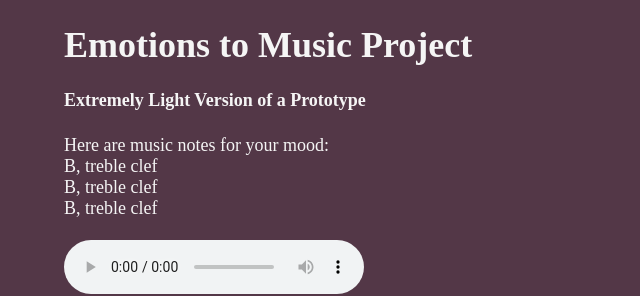
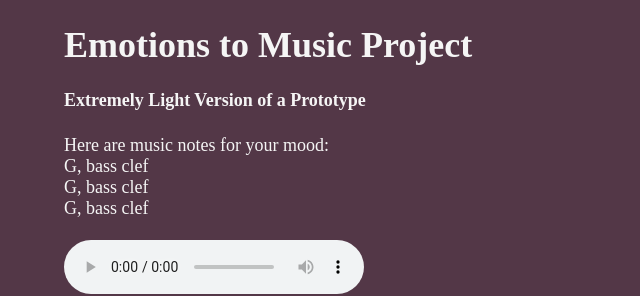
Before and after one commit to Teresa-Konsta/emotions-music-nextjs, a Next.js app: page /music-notes in a window 1280 px wide. Shown: the top 296 px of the page, without its empty margins (0-640 px from the left). Built offline with nearby package versions, Linux system fonts and the light colour scheme.

Commit message:
updating logic

```diff
--- a/src/pages/index.js
+++ b/src/pages/index.js
@@ -1,3 +1,4 @@
+'use client'
 import { useDispatch } from "react-redux";
 import { pulseActions } from '@/store/pulse-slice';
 import { useRouter } from 'next/router';
--- a/src/pages/music-notes.js
+++ b/src/pages/music-notes.js
@@ -1,79 +1,50 @@
-import { useSelector } from 'react-redux';
-import { useDispatch } from "react-redux";
+'use client'
+import { useSelector, useDispatch } from 'react-redux';
 import { pulseActions } from '@/store/pulse-slice';
 import { useRouter } from 'next/router';
 
 import styles from '../components/layout/PulseInput.module.css';
 
-function specifyColor(pulseResult) {
-    let color;
-    switch(pulseResult) {
-        case (pulseResult == 0 || pulseResult == 1):
-            return color = "grey";
-        case (pulseResult < 1):
-            return color = "black";
-        case (pulseResult < 3 && pulseResult > 2):
-            return color = "brown";
-        case (pulseResult <= 2 && pulseResult >= 1):
-            return color = "blue";
-        case (pulseResult < 7 && pulseResult >= 5):
-            return color = "green";
-        case (pulseResult < 10 && pulseResult >= 7):
-            return color = "yellow";
-        case (pulseResult < 5 && pulseResult >= 3):
-            return color = "violet";
-        case (pulseResult >= 10):
-            return color = 'orange';
-        default:
-            return color = 'orange';
-    }
-}
+const colorNotePair = {
+        grey: "G, bass clef",
+        black: "D, bass clef",
+        brown: "B, bass clef",
+        blue: "F, bass clef",
+        green: "G, treble clef",
+        orange: "B, treble clef",
+        yellow: "F, treble clef",
+        violet: "E, treble clef"
+};
 
-function specifyMusicNote(color) {
-    let mnote;
-    switch(color) {
-        case (color = "grey"):
-            return mnote = "G, bass clef";
-        case (color = "black"):
-            return mnote = "D, bass clef";
-        case (color = "brown"):
-            return mnote = "B, bass clef";
-        case (color = "blue"):
-            return mnote = "F, bass clef";
-        case (color = "green"):
-            return mnote = "G, treble clef";
-        case (color = "orange"):
-            return mnote = "B, treble clef";
-        case (color = "yellow"):
-            return mnote = "F, treble clef";
-        case (color = "violet"):
-            return mnote = "E, treble clef";
-        default:
-            return mnote = 'B, treble clef';
-    }
+function specifyMusicNote(pulseResult) {
+    if(pulseResult == 0 || pulseResult == 1) return colorNotePair.grey;
+    else if(pulseResult < 1) return colorNotePair.black;
+    else if(pulseResult < 3 && pulseResult > 2) return colorNotePair.brown;
+    else if(pulseResult <= 2 && pulseResult > 1) return colorNotePair.blue;
+    else if(pulseResult < 7 && pulseResult >= 5) return colorNotePair.green;
+    else if(pulseResult < 10 && pulseResult >= 7) return colorNotePair.yellow;
+    else if(pulseResult < 5 && pulseResult >= 3) return colorNotePair.violet;
+    else return colorNotePair.orange;
 }
 
 function setAudioSrc (mnote) {
-    let audiosrc;
     switch(mnote) {
-        case (mnote = "G, bass clef"):
-            return audiosrc = 'audio/g3grey.mp3';
-        case (mnote = "D, bass clef"):
-            return audiosrc = 'audio/d3black.mp3';
-        case (mnote = "B, bass clef"):
-            return audiosrc = 'audio/b3brown.mp3';
-        case (mnote = "F, bass clef"):
-            return audiosrc = 'audio/f3blue.mp3';
-        case (mnote = "G, treble clef"):
-            return audiosrc = 'audio/g5green.mp3';
-        case (mnote = "B, treble clef"):
-            return audiosrc = 'audio/b5orange.mp3';
-        case (mnote = "F, treble clef"):
-            return audiosrc = 'audio/f-5yellow.mp3';
-        case (mnote = "E, treble clef"):
-            return audiosrc = 'audio/e5violet.mp3';
+        case (mnote == colorNotePair.grey):
+            return 'audio/g3grey.mp3';
+        case (mnote == colorNotePair.black):
+            return 'audio/d3black.mp3';
+        case (mnote == colorNotePair.brown):
+            return 'audio/b3brown.mp3';
+        case (mnote == colorNotePair.blue):
+            return 'audio/f3blue.mp3';
+        case (mnote == colorNotePair.green):
+            return 'audio/g5green.mp3';
+        case (mnote == colorNotePair.yellow):
+            return 'audio/f-5yellow.mp3';
+        case (mnote == colorNotePair.violet):
+            return 'audio/e5violet.mp3';
         default:
-            return audiosrc = 'audio/b5orange.mp3';
+            return 'audio/b5orange.mp3';
     }
 }
 
@@ -94,14 +65,12 @@ export default function MusicNotesPage() {
     console.log(pulseResult2);
     console.log(pulseResult3);
 
-    const color1 = specifyColor(pulseResult1);
-    const color2 = specifyColor(pulseResult2);
-    const color3 = specifyColor(pulseResult3);
-    console.log(color1)
-
-    const note1 = specifyMusicNote(color1);
-    const note2 = specifyMusicNote(color2);
-    const note3 = specifyMusicNote(color3);
+    const note1 = specifyMusicNote(pulseResult1);
+    const note2 = specifyMusicNote(pulseResult2);
+    const note3 = specifyMusicNote(pulseResult3);
+    console.log(note1);
+    console.log(note2);
+    console.log(note3);
 
     const audiosrc1 = setAudioSrc(note1);
     const audiosrc2 = setAudioSrc(note2);
```
